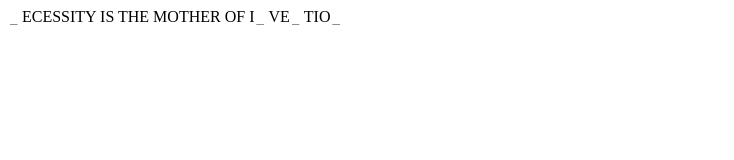
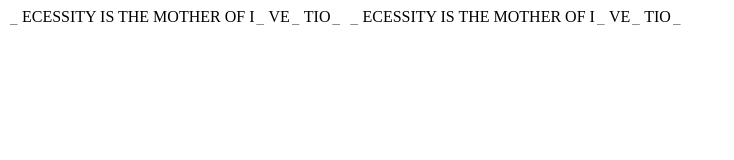
Before and after one commit to s-vintagew/Crypto-Quiz, a plain HTML site: page index.html in a window 1280 px wide. Shown: the whole page, without its empty margins (0-734 px from the left). Drawn offline with Linux system fonts and the light colour scheme.

Commit message:
Update index.html

```diff
--- a/index.html
+++ b/index.html
@@ -8,6 +8,10 @@
 <body>
 	<div id="main">
 		<input type="text" id="n" maxlength="1" placeholder="_" style="border: none; width: 10px;">ECESSITY IS THE MOTHER OF I<input type="text" id="n" maxlength="1" placeholder="_" style="border: none; width: 10px;">VE<input type="text" id="n" maxlength="1" placeholder="_" style="border: none; width: 10px;">TIO<input type="text" id="n" maxlength="1" placeholder="_" style="border: none; width: 10px;">
+		<input type="text" id="n" maxlength="1" placeholder="_" style="border: none; width: 10px;">ECESSITY IS THE MOTHER OF
+		I<input type="text" id="n" maxlength="1" placeholder="_" style="border: none; width: 10px;">VE<input type="text" id="n"
+			maxlength="1" placeholder="_" style="border: none; width: 10px;">TIO<input type="text" id="n" maxlength="1"
+			placeholder="_" style="border: none; width: 10px;">
 	</div>
 </body>
 </html>
```
